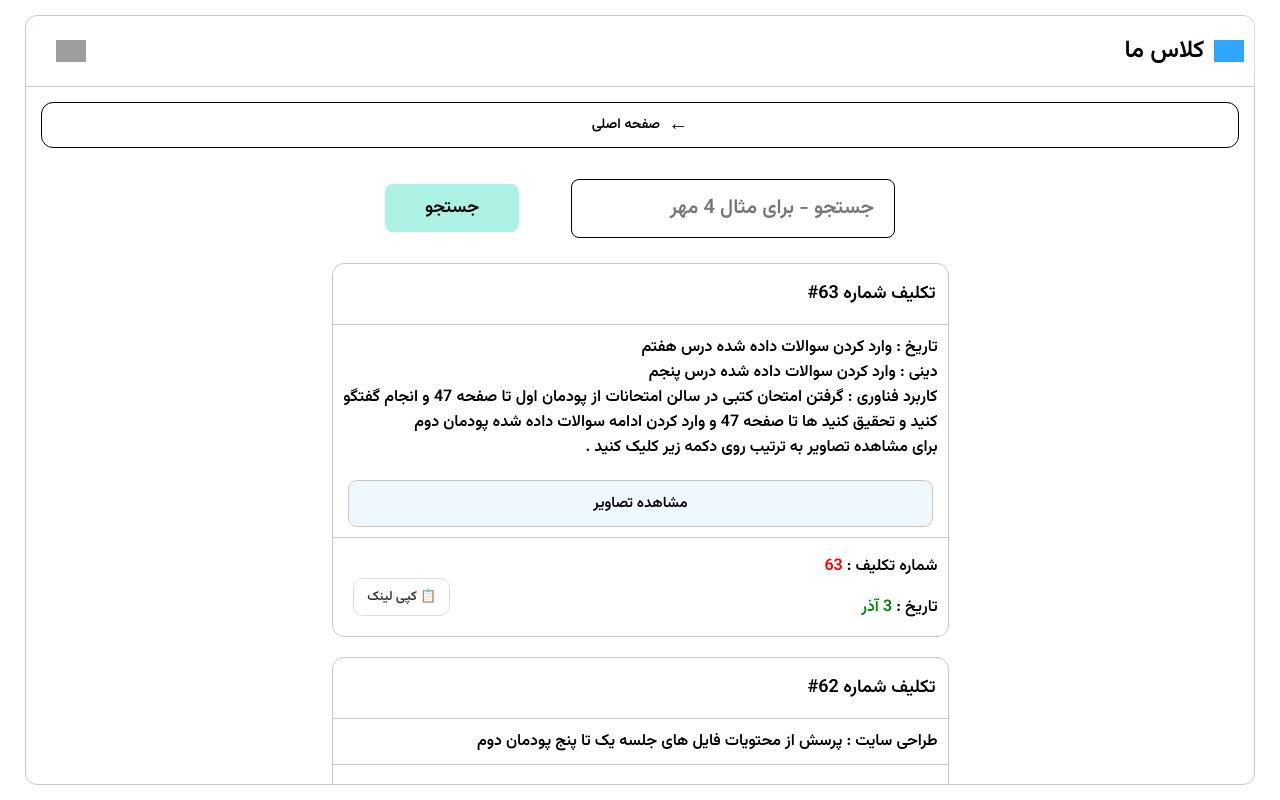
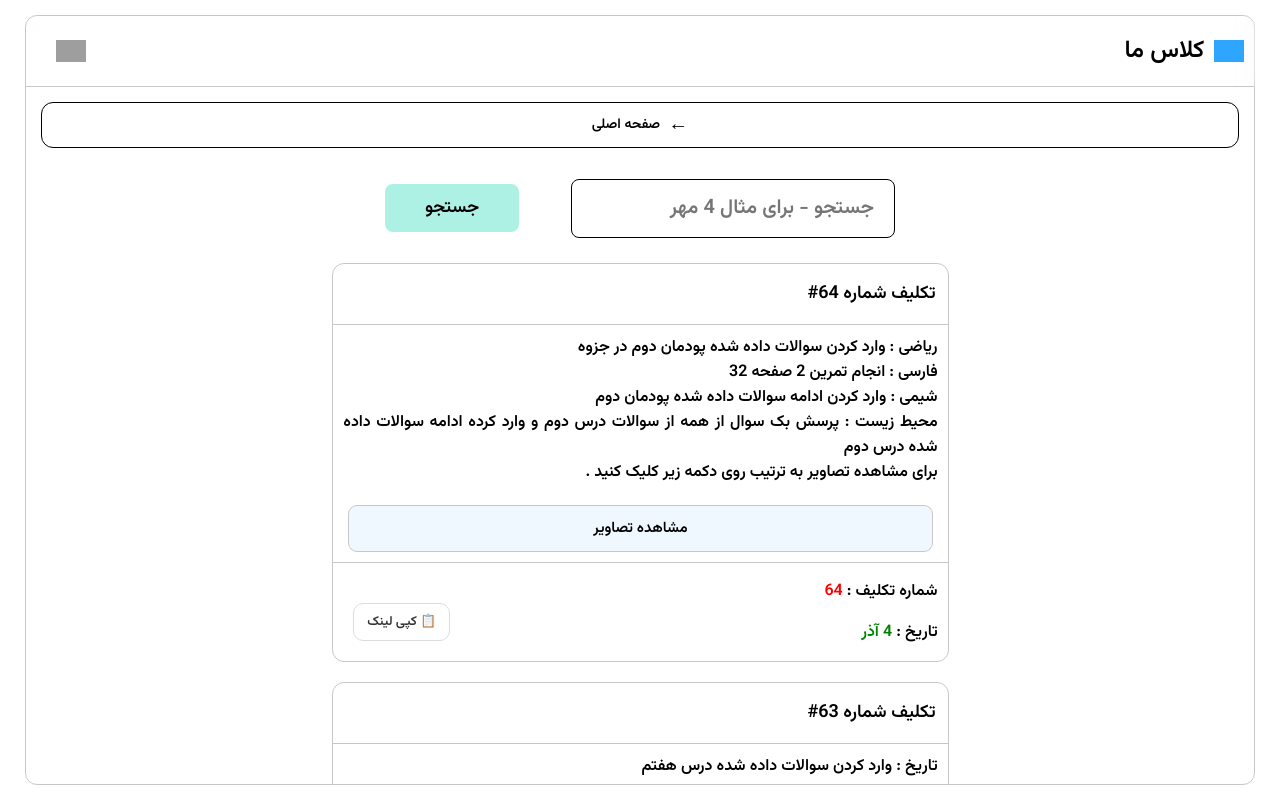
Before and after one commit to amincharb/amirkabir, a plain HTML site: page AllHomeWork.html in a window 1280 px wide. Drawn offline with Linux system fonts and the light colour scheme; grey boxes are pictures that could not be loaded.

Commit message:
Merge remote changes

```diff
--- a/AllHomeWork.html
+++ b/AllHomeWork.html
@@ -86,6 +86,57 @@
         <div class="cont">
             <div class="main-ahw" id="main-ahw">
                 <div class="besti-ahw">
+                    <div class="hm hm-no-64">
+                        <div class="div-head-hm">
+                            <span>تکلیف شماره
+                                64#
+                            </span>
+                        </div>
+                        <div class="hm-mtnt">
+                            ریاضی :
+                            وارد کردن سوالات داده شده پودمان دوم در جزوه
+                            <br>
+                            فارسی :
+                            انجام تمرین 2 صفحه 32
+                            <br>
+                            شیمی :
+                            وارد کردن ادامه سوالات داده شده پودمان دوم
+                            <br>
+                            محیط زیست :
+                            پرسش بک سوال از همه از سوالات درس دوم و وارد کرده ادامه سوالات داده شده درس دوم
+                            <br>
+                            برای مشاهده تصاویر به ترتیب روی دکمه زیر کلیک کنید .
+                        </div>
+                        <button class="hm-gallery-toggle" type="button">
+                            مشاهده تصاویر
+                        </button>
+
+                        <div class="hm-gallery">
+
+                            <img src="homeworks/260.webp" alt="" data-text="ریاضی">
+                            <img src="homeworks/261.webp" alt="" data-text="ریاضی">
+                            <img src="homeworks/262.webp" alt="" data-text="ریاضی">
+                            <img src="homeworks/263.webp" alt="" data-text="شیمی">
+                            <img src="homeworks/264.webp" alt="" data-text="شیمی">
+                            <img src="homeworks/265.webp" alt="" data-text="شیمی">
+                            <img src="homeworks/266.webp" alt="" data-text="محیط زیست">
+                            <img src="homeworks/267.webp" alt="" data-text="محیط زیست">
+                            <img src="homeworks/268.webp" alt="" data-text="محیط زیست">
+
+                            <button class="hm-download-all" type="button">
+                                دانلود همه فایل‌ها
+                            </button>
+
+                        </div>
+                        <div class="hm-dc">
+                            <p>شماره تکلیف :
+                                <span>64</span>
+                            </p>
+                            <p>تاریخ :
+                                <span>4 آذر</span>
+                            </p>
+                        </div>
+                    </div>
                     <div class="hm hm-no-63">
                         <div class="div-head-hm">
                             <span>تکلیف شماره
```
Also changed, not shown: index.html (+10 -10 lines), homeworks/260.webp (added), homeworks/261.webp (added), homeworks/262.webp (added), homeworks/263.webp (added), homeworks/264.webp (added), homeworks/265.webp (added), homeworks/266.webp (added), homeworks/267.webp (added), homeworks/268.webp (added).
